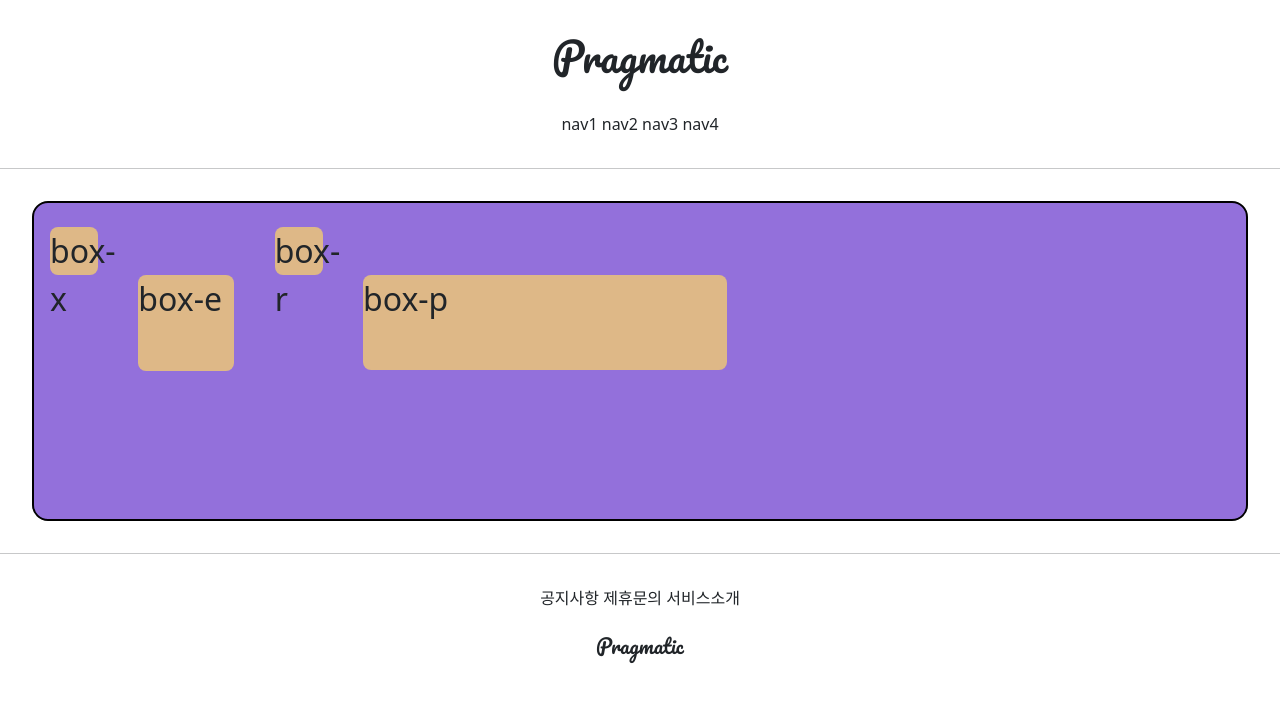
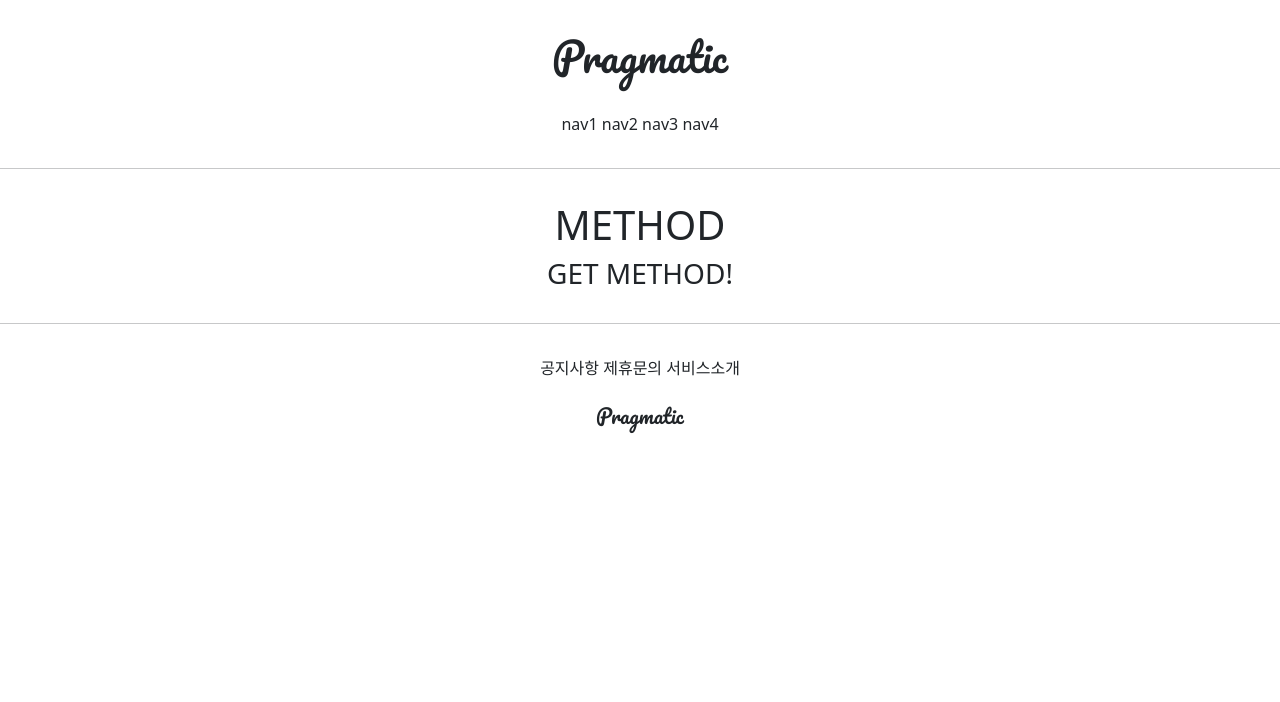
Before and after one commit to codeblue25/gwangjuAI_django, a Django app: page /accounts/hello_world/ in a window 1280 px wide. Shown: the top 702 px of the page. Run offline with Django 3.2, Linux system fonts and the light colour scheme; parts of the project's set-up code (start-up, migrations or seed data) failed here and were passed over.

Commit message:
210708 commit2

```diff
--- a/accountapp/templates/accountapp/hello_world.html
+++ b/accountapp/templates/accountapp/hello_world.html
@@ -2,22 +2,10 @@
 
 {% block content %}
 
-    <style>
-        .testing {
-            background-color: burlywood;
-            display: inline-block;
-            margin: 1rem;
-            height: 48px;
-            width: 48px;
-            border-radius: 0.5rem;
-        }
-    </style>
-    <div style = "height: 20rem; background-color: mediumpurple; margin: 2rem; border-radius: 1rem; border: solid 2px #000; font-size: 2rem;">
-        <h1></h1>
-        <div class = 'testing' style= 'height: 48px; width: 48px;'>box-x</div>
-        <div class = 'testing' style= 'height: 3em; width: 3em;'>box-e</div>
-        <div class = 'testing' style= 'height: 3rem; width: 3rem;'>box-r</div>
-        <div class = 'testing' style= 'height: 30%; width: 30%;'>box-p</div>
+    <div style = "margin: 2rem; text-align: center">
+        <h1>METHOD</h1>
+
+        <h3>{{ text }}</h3>
     </div>
 
 {% endblock %}
--- a/accountapp/views.py
+++ b/accountapp/views.py
@@ -4,4 +4,9 @@ from django.shortcuts import render
 # Create your views here.
 
 def hello_world(request):
-    return render(request, 'accountapp/hello_world.html')
+    if request.method == 'POST':
+        return render(request, 'accountapp/hello_world.html',
+                      context={'text': 'POST METHOD!'})
+    else:
+        return render(request, 'accountapp/hello_world.html',
+                      context={'text': 'GET METHOD!'})
```
